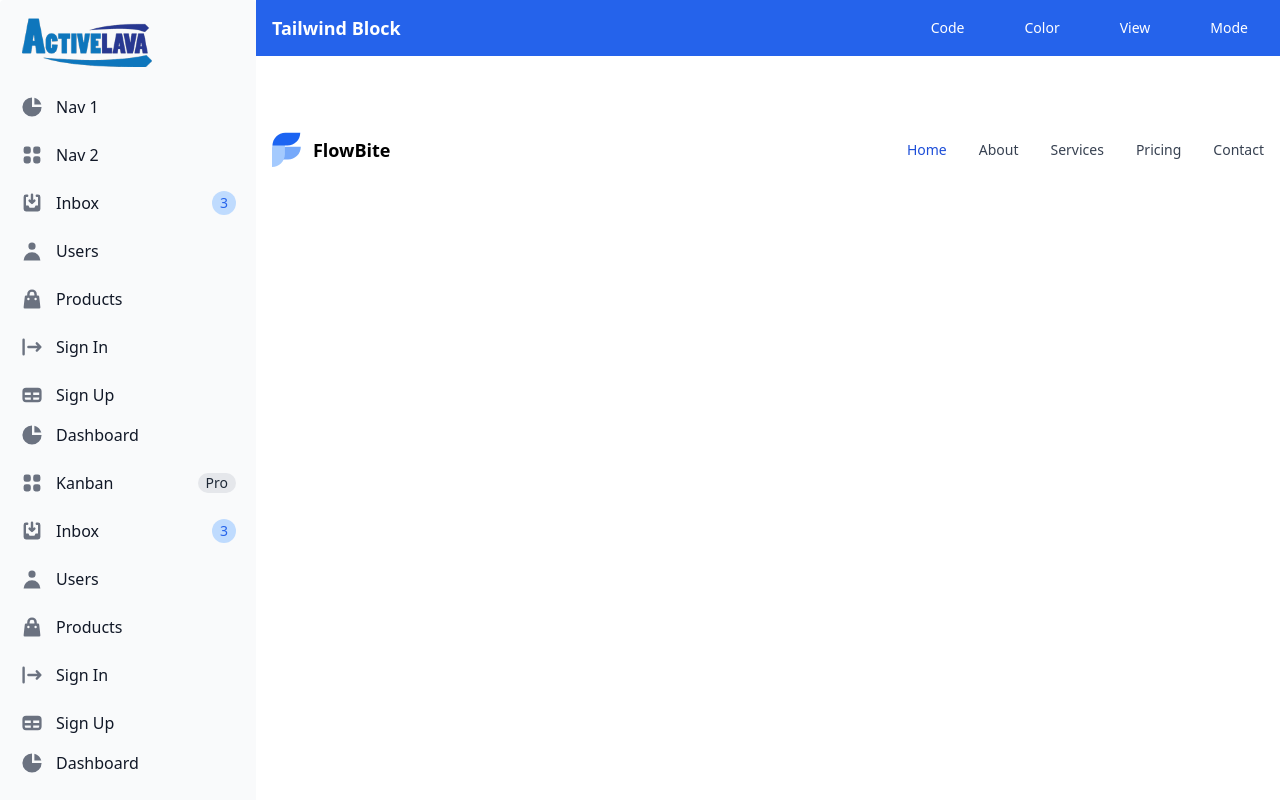
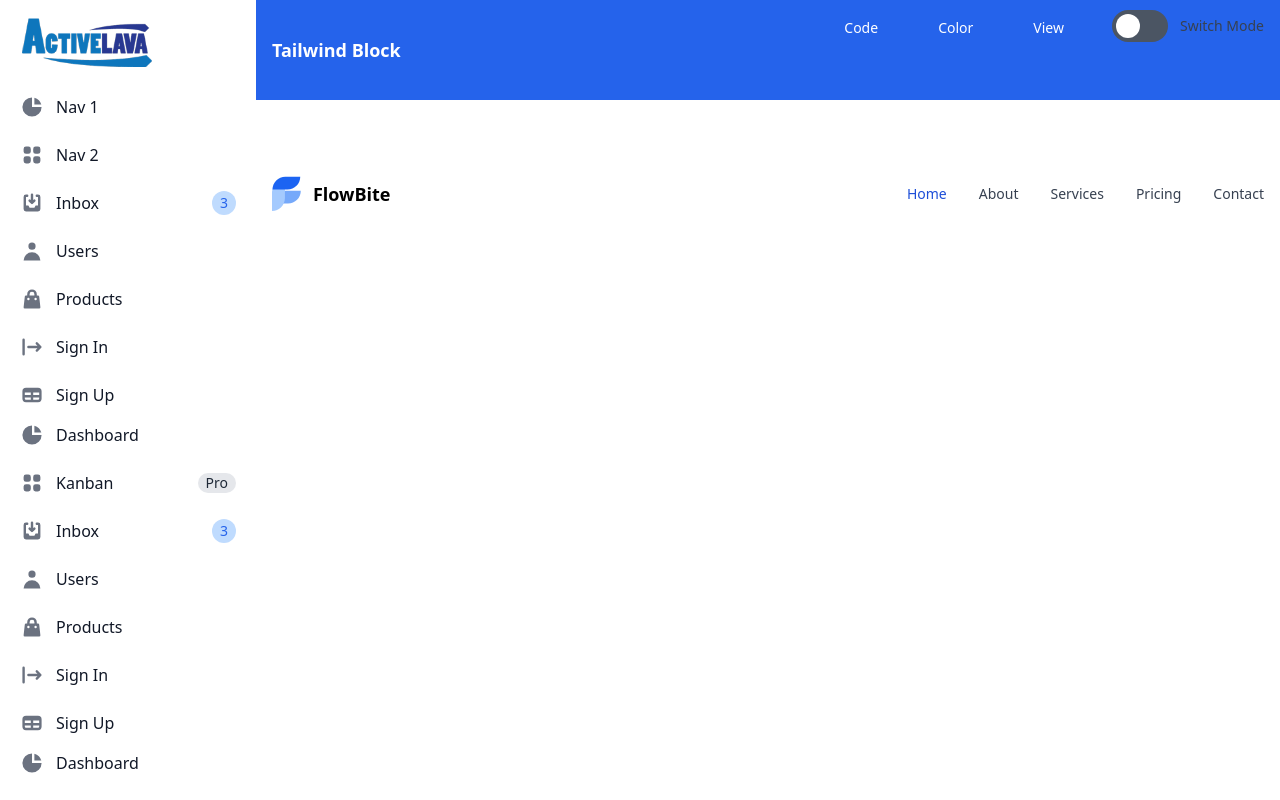
Before and after one commit to masumonline/tailblock, a Nuxt app: page / in a window 1280 px wide. Built offline with nearby package versions, Linux system fonts and the light colour scheme.

Commit message:
mode change

```diff
--- a/components/Aside.vue
+++ b/components/Aside.vue
@@ -1,6 +1,6 @@
 <template>
   <aside>
-    <div class="px-3 py-4 rounded bg-gray-50 dark:bg-gray-800">
+    <div class="px-3 py-4 bg-white dark:bg-gray-800">
       <ul class="space-y-2">
         <li>
           <a href="https://flowbite.com" class="flex pl-2.5 mb-5">
--- a/components/Top.vue
+++ b/components/Top.vue
@@ -1,26 +1,114 @@
 <template>
-<nav class="bg-blue-600 text-white border-gray-200 px-2 sm:px-4 py-2.5 dark:bg-gray-800">
+  <nav
+    class="bg-blue-600 text-white border-gray-200 px-2 sm:px-4 py-2.5 dark:bg-gray-800"
+  >
     <div class="container flex flex-wrap justify-between items-center mx-auto">
       <a href="#" class="flex">
-        <span class="self-center text-lg font-semibold whitespace-nowrap dark:text-white">Tailwind Block</span>
+        <span
+          class="self-center text-lg font-semibold whitespace-nowrap dark:text-white"
+          >Tailwind Block</span
+        >
       </a>
       <div class="w-full md:block md:w-auto">
-      <ul class="flex flex-col mt-4 md:flex-row md:space-x-8 md:mt-0 md:text-sm md:font-medium">
+        <ul
+          class="flex flex-col mt-4 md:flex-row md:space-x-8 md:mt-0 md:text-sm md:font-medium"
+        >
           <li>
-          <a href="#" class="block py-2 pr-4 pl-3 text-white rounded dark:text-white" aria-current="page">Code</a>
+            <a
+              href="#"
+              class="block py-2 pr-4 pl-3 text-white rounded dark:text-white"
+              aria-current="page"
+              >Code</a
+            >
           </li>
           <li>
-          <a href="#" class="block py-2 pr-4 pl-3 text-white rounded dark:text-white" aria-current="page">Color</a>
+            <a
+              href="#"
+              class="block py-2 pr-4 pl-3 text-white rounded dark:text-white"
+              aria-current="page"
+              >Color</a
+            >
           </li>
           <li>
-          <a href="#" class="block py-2 pr-4 pl-3 text-white rounded dark:text-white" aria-current="page">View</a>
+            <a
+              href="#"
+              class="block py-2 pr-4 pl-3 text-white rounded dark:text-white"
+              aria-current="page"
+              >View</a
+            >
           </li>
           <li>
-          <a href="#" class="block py-2 pr-4 pl-3 text-white rounded dark:text-white" aria-current="page">Mode</a>
+            <!-- Toggle B -->
+            <div class="flex items-center justify-center w-full mb-12">
+              <label for="toggleB" class="flex items-center cursor-pointer">
+                <!-- toggle -->
+                <div class="relative">
+                  <!-- input -->
+                  <input
+                    type="checkbox"
+                    id="toggleB"
+                    class="sr-only"
+                    v-on:change="changeMode()"
+                  />
+                  <!-- line -->
+                  <div class="block bg-gray-600 w-14 h-8 rounded-full"></div>
+                  <!-- dot -->
+                  <div
+                    class="dot absolute left-1 top-1 bg-white w-6 h-6 rounded-full transition"
+                  ></div>
+                </div>
+                <!-- label -->
+                <div class="ml-3 text-gray-700 dark:text-white font-medium">Switch Mode</div>
+              </label>
+            </div>
           </li>
-
         </ul>
       </div>
     </div>
   </nav>
 </template>
+
+<script>
+export default {
+  data() {
+    return {
+      defaultMode: null,
+      isDark: false,
+    };
+  },
+
+  created() {
+    if (window.matchMedia("(prefers-color-scheme: dark)").matches == true) {
+      this.isDark = true;
+      console.log("dark");
+      document.body.classList.add('dark');
+    } else {
+      this.isDark = false;
+      console.log("light");
+    }
+    localStorage.setItem("mode", this.isDark);
+  },
+
+  methods: {
+    changeMode() {
+      if(this.isDark == true){
+        this.isDark = false;
+        document.body.classList.remove('dark');
+      } else {
+        this.isDark = true;
+        document.body.classList.add('dark');
+      }
+
+      localStorage.setItem("mode", this.isDark);
+    },
+  },
+};
+</script>
+
+<style>
+/* Toggle B */
+input:checked ~ .dot {
+  transform: translateX(100%);
+  background-color: #48bb78;
+}
+</style>
--- a/nuxt.config.js
+++ b/nuxt.config.js
@@ -4,25 +4,21 @@ export default {
 
   // Global page headers: https://go.nuxtjs.dev/config-head
   head: {
-    title: 'tailblock',
+    title: "tailblock",
     meta: [
-      { charset: 'utf-8' },
-      { name: 'viewport', content: 'width=device-width, initial-scale=1' },
-      { hid: 'description', name: 'description', content: '' },
-      { name: 'format-detection', content: 'telephone=no' }
+      { charset: "utf-8" },
+      { name: "viewport", content: "width=device-width, initial-scale=1" },
+      { hid: "description", name: "description", content: "" },
+      { name: "format-detection", content: "telephone=no" },
     ],
-    link: [
-      { rel: 'icon', type: 'image/x-icon', href: '/favicon.ico' }
-    ]
+    link: [{ rel: "icon", type: "image/x-icon", href: "/favicon.ico" }],
   },
 
   // Global CSS: https://go.nuxtjs.dev/config-css
-  css: [
-  ],
+  css: [],
 
   // Plugins to run before rendering page: https://go.nuxtjs.dev/config-plugins
-  plugins: [
-  ],
+  plugins: [],
 
   // Auto import components: https://go.nuxtjs.dev/config-components
   components: true,
@@ -30,31 +26,30 @@ export default {
   // Modules for dev and build (recommended): https://go.nuxtjs.dev/config-modules
   buildModules: [
     // https://go.nuxtjs.dev/tailwindcss
-    '@nuxtjs/tailwindcss',
+    "@nuxtjs/tailwindcss",
   ],
 
   // Modules: https://go.nuxtjs.dev/config-modules
   modules: [
     // https://go.nuxtjs.dev/axios
-    '@nuxtjs/axios',
+    "@nuxtjs/axios",
     // https://go.nuxtjs.dev/pwa
-    '@nuxtjs/pwa',
+    "@nuxtjs/pwa",
   ],
 
   // Axios module configuration: https://go.nuxtjs.dev/config-axios
   axios: {
     // Workaround to avoid enforcing hard-coded localhost:3000: https://github.com/nuxt-community/axios-module/issues/308
-    baseURL: '/',
+    baseURL: "/",
   },
 
   // PWA module configuration: https://go.nuxtjs.dev/pwa
   pwa: {
     manifest: {
-      lang: 'en'
-    }
+      lang: "en",
+    },
   },
 
   // Build Configuration: https://go.nuxtjs.dev/config-build
-  build: {
-  }
-}
+  build: {},
+};
--- a/package.json
+++ b/package.json
@@ -19,7 +19,6 @@
     "webpack": "^4.46.0"
   },
   "devDependencies": {
-    "@nuxtjs/tailwindcss": "^4.2.1",
-    "postcss": "^8.4.4"
+    "@nuxtjs/tailwindcss": "^5.0.0-4"
   }
 }
--- /dev/null
+++ b/tailwind.config.js
@@ -0,0 +1,8 @@
+module.exports = {
+  darkMode: "class",
+  content: [],
+  theme: {
+    extend: {},
+  },
+  plugins: [],
+}
```
Also changed, not shown: 1 other file (tests, documents, lock files or other folders). Lines whose indentation alone changed are shown as unchanged.
